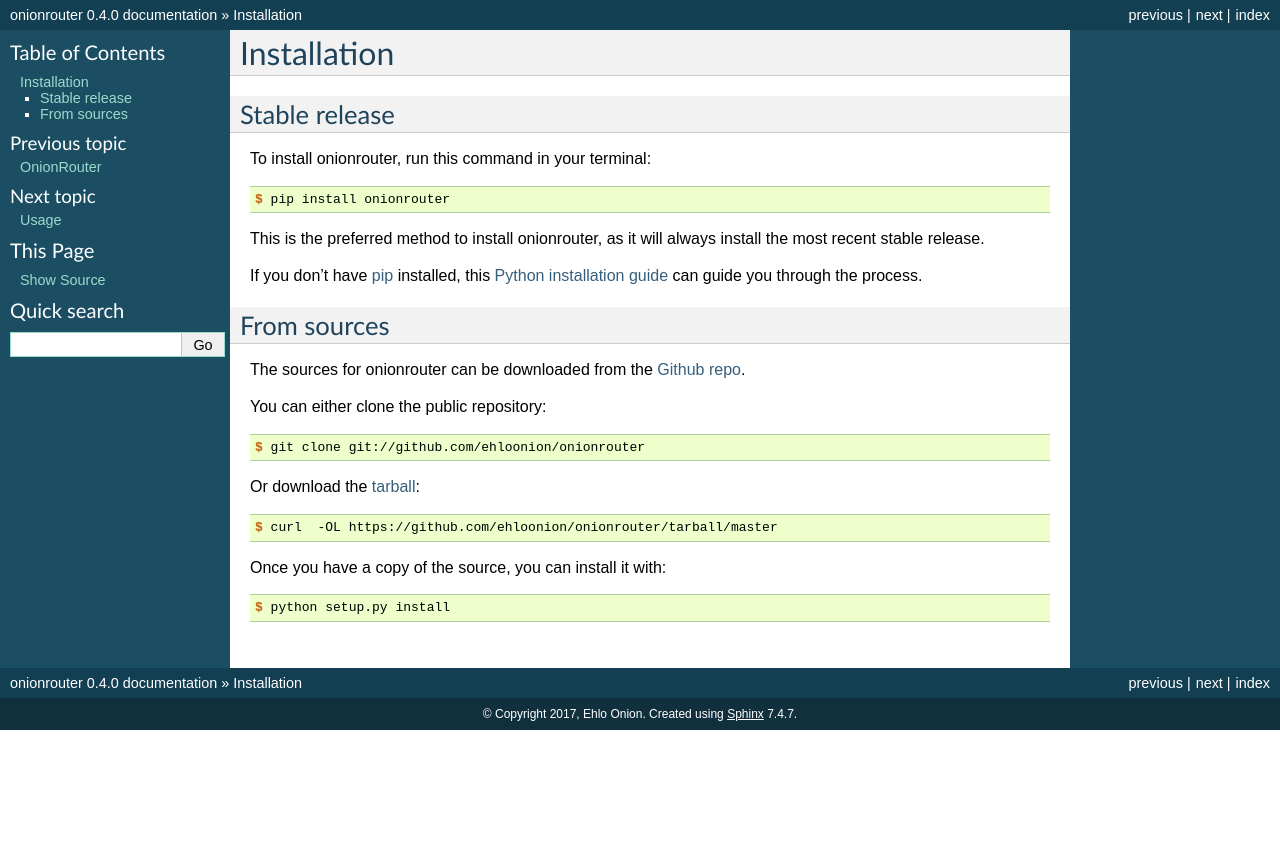
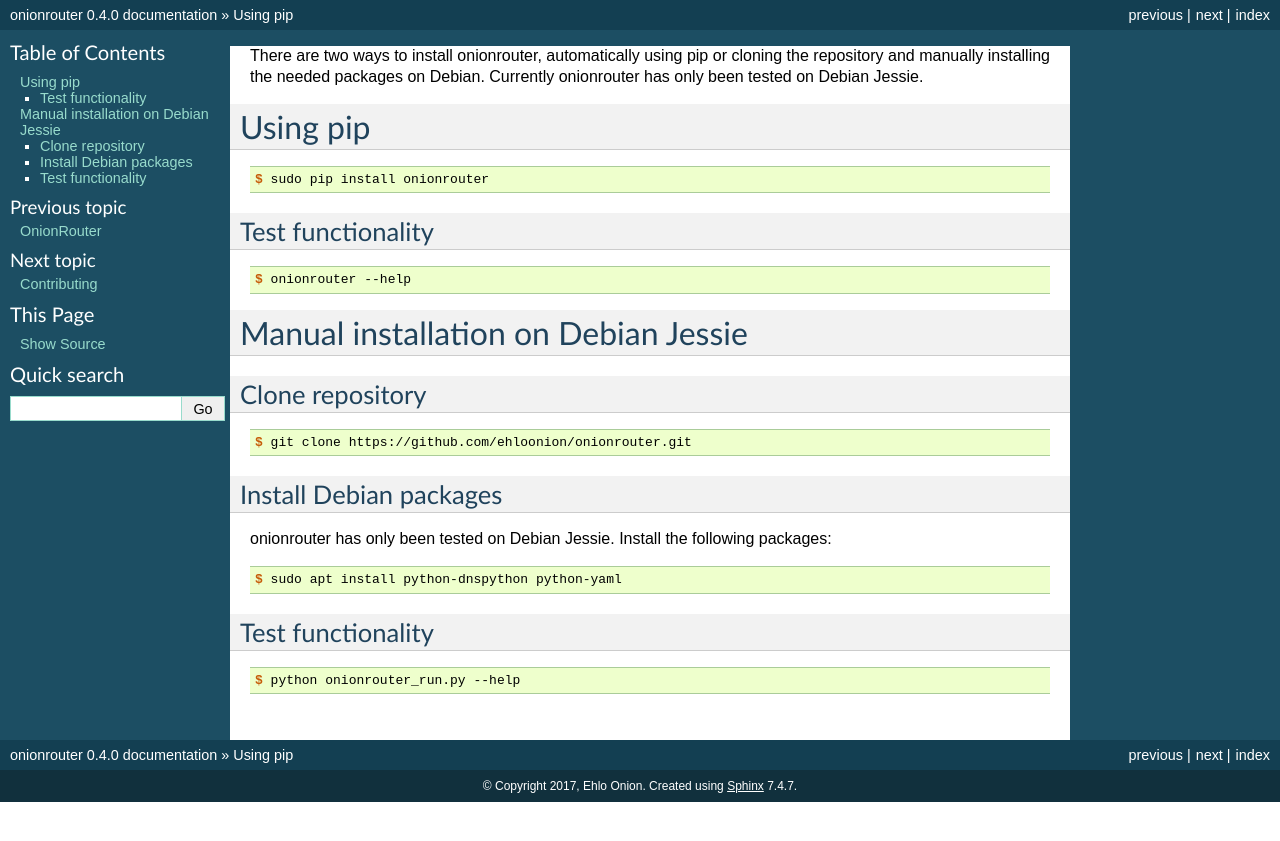
Before and after one commit to ehloonion/onionrouter, a Sphinx documentation site: the page built from docs/installation.rst, in a window 1280 px wide. Shown: the top 841 px of the page. Built offline with Sphinx 7.4.7, drawn with Linux system fonts in a browser that asks for light colours; pages that are not in the unit, such as notebooks, are missing from menus.

Commit message:
Update documentation
 * Fix installation instructions
 * Add example systemd unit

```diff
--- a/docs/installation.rst
+++ b/docs/installation.rst
@@ -1,50 +1,41 @@
 .. highlight:: shell
 
-============
-Installation
-============
+There are two ways to install onionrouter, automatically using pip or cloning the repository and manually installing the needed packages on Debian. Currently onionrouter has only been tested on Debian Jessie.
 
+Using pip
+^^^^^^^^^
+.. code-block:: console
 
-Stable release
---------------
+   $ sudo pip install onionrouter
 
-To install onionrouter, run this command in your terminal:
+Test functionality
+""""""""""""""""""
+.. code-block:: console
+
+   $ onionrouter --help
+
+Manual installation on Debian Jessie
+^^^^^^^^^^^^^^^^^^^^^^^^^^^^^^^^^^^^
+
+Clone repository
+"""""""""""""""""""""""
+.. code-block:: console
+
+   $ git clone https://github.com/ehloonion/onionrouter.git
+
+Install Debian packages
+"""""""""""""""""""""""
+onionrouter has only been tested on Debian Jessie. Install the following packages:
 
 .. code-block:: console
 
-    $ pip install onionrouter
+   $ sudo apt install python-dnspython python-yaml
 
-This is the preferred method to install onionrouter, as it will always install the most recent stable release.
-
-If you don't have `pip`_ installed, this `Python installation guide`_ can guide
-you through the process.
-
-.. _pip: https://pip.pypa.io
-.. _Python installation guide: http://docs.python-guide.org/en/latest/starting/installation/
-
-
-From sources
-------------
-
-The sources for onionrouter can be downloaded from the `Github repo`_.
-
-You can either clone the public repository:
-
+Test functionality
+""""""""""""""""""
 .. code-block:: console
 
-    $ git clone git://github.com/ehloonion/onionrouter
-
-Or download the `tarball`_:
-
-.. code-block:: console
-
-    $ curl  -OL https://github.com/ehloonion/onionrouter/tarball/master
-
-Once you have a copy of the source, you can install it with:
-
-.. code-block:: console
-
-    $ python setup.py install
+   $ python onionrouter_run.py --help
 
 
 .. _Github repo: https://github.com/ehloonion/onionrouter
```
Also changed, not shown: README.rst (+56 -25 lines), docs/usage.rst (deleted, +0 -7 lines), 1 other file.
